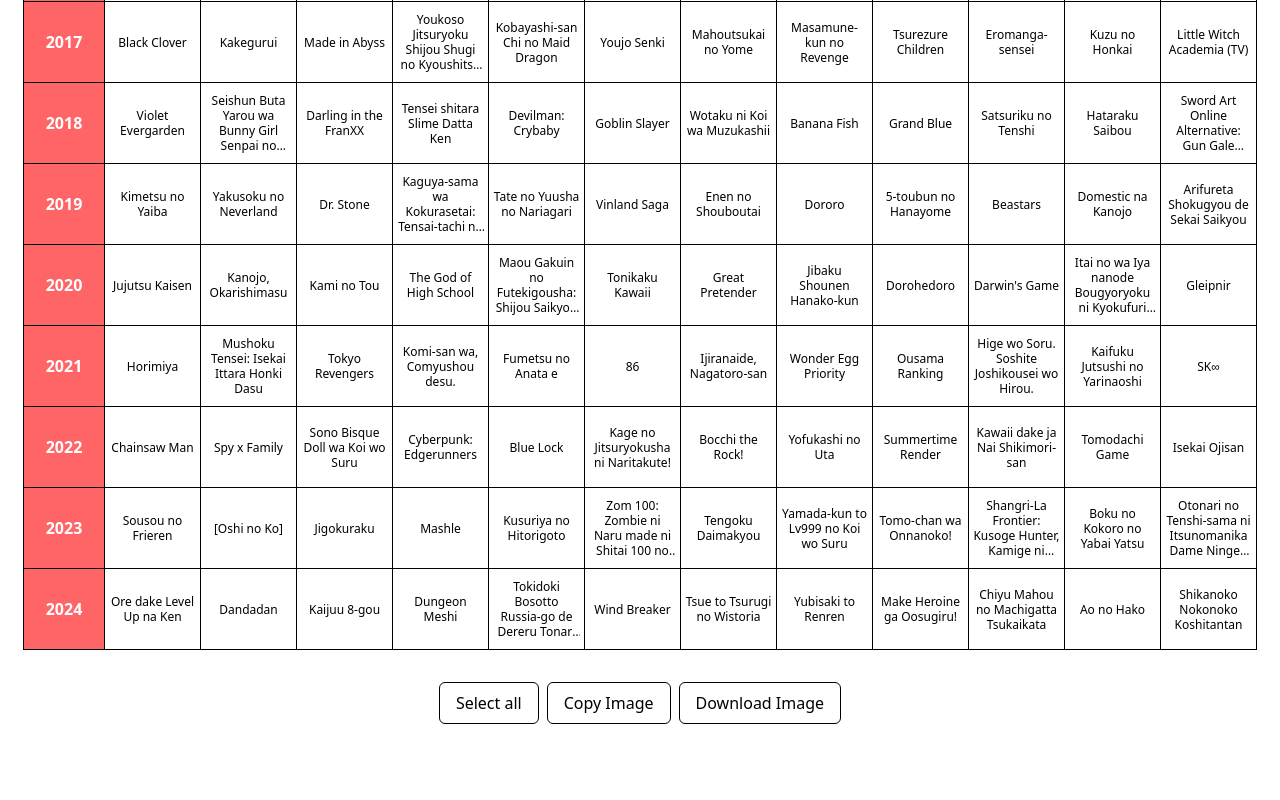
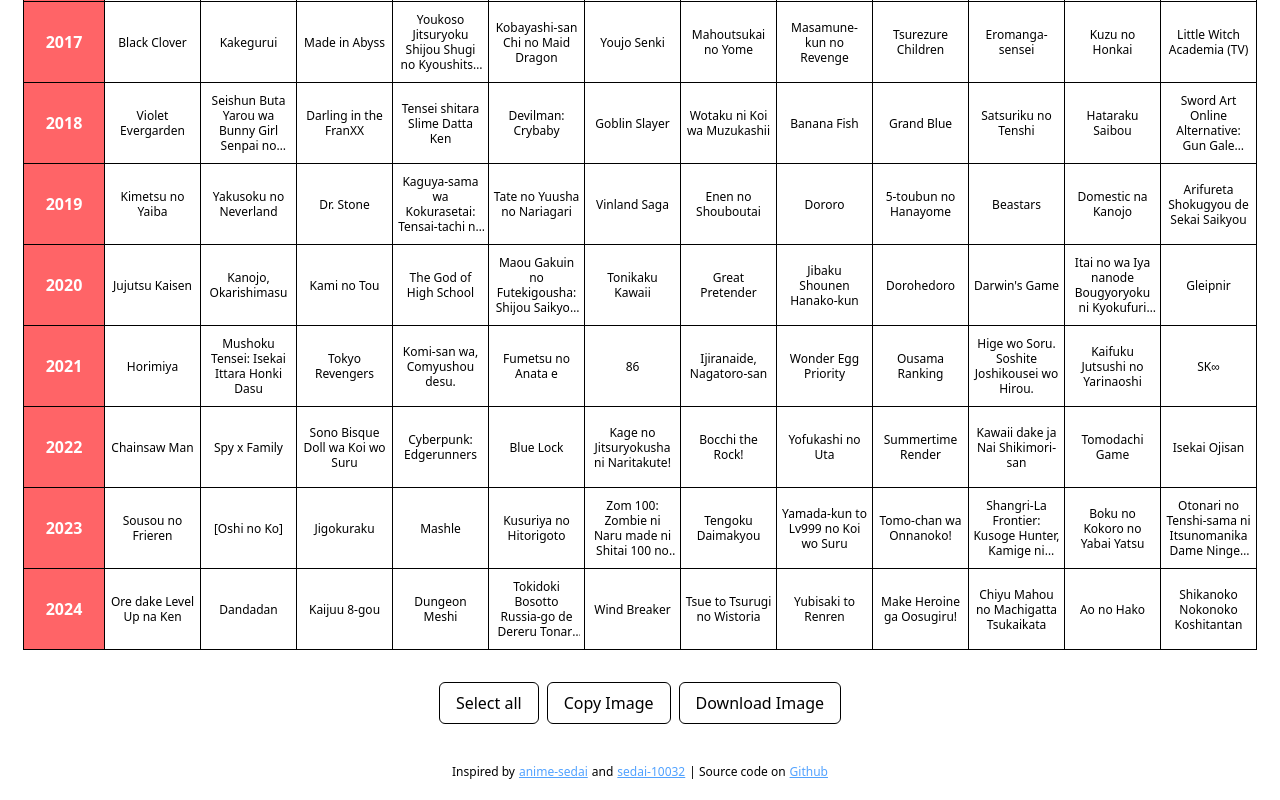
Before and after one commit to cheetamaru/anime-sedai-w-search, a Next.js app: page / in a window 1280 px wide. Shown: the part 1535-2335 px from the top of the page. Before the commit the page ends 2299 px from the top, so only its background shows below. Built offline with nearby package versions, Linux system fonts and the light colour scheme.

Commit message:
feat: add copyright

```diff
--- /dev/null
+++ b/src/pages/ui/CopyrightFooter.tsx
@@ -0,0 +1,27 @@
+export const CopyrightFooter = () => {
+    return <>
+        <div className="flex justify-center mb-5 text-xs">
+            <div className="flex gap-1 flex-wrap justify-center">
+                <div>
+                    Inspired by
+                </div>
+                <a href="https://anime-sedai.egoist.dev/" target="_blank" className="text-blue-400 underline">
+                    anime-sedai
+                </a>
+                <div>
+                    and
+                </div>
+                <a href="https://darkhole1.github.io/sedai-10032/" target="_blank" className="text-blue-400 underline">
+                    sedai-10032
+                </a>
+                <div>
+                   | Source code on
+                </div>
+                <a href="https://github.com/cheetamaru/anime-sedai-w-search" target="_blank" className="text-blue-400 underline">
+                    Github
+                </a>
+            </div>
+
+        </div>
+    </>
+}
--- a/src/pages/ui/MainPage.tsx
+++ b/src/pages/ui/MainPage.tsx
@@ -11,6 +11,7 @@
 import { isAnilistDataSource } from "../domain/AnimeDataSource";
 import { AnimeByYearList } from "./AnimeByYearList/AnimeByYearList";
 import { useSelectedAnimeStorage } from "../hooks/useSelectedAnimeStorage";
+import { CopyrightFooter } from "./CopyrightFooter";
 
 
 const MainPage = () => {
@@ -114,6 +115,7 @@
             downloadCurrentState={downloadCurrentState}
         />
       </div>
+      <CopyrightFooter />
       <Toaster />
     </>
   );
--- a/src/pages/ui/UsernameSearch.tsx
+++ b/src/pages/ui/UsernameSearch.tsx
@@ -30,7 +30,7 @@
 
 
     return <>
-        <div className="flex items-center w-full max-w-md mx-auto border border-gray-300 rounded-md overflow-hidden shadow-sm mb-4">
+        <div className="flex items-center w-full max-w-xs mx-auto border border-gray-300 rounded-md overflow-hidden shadow-sm mb-4">
           <div className="relative flex-1">
             <input
               type="text"
```
Also changed, not shown: 1 other file (tests, documents, lock files or other folders).
